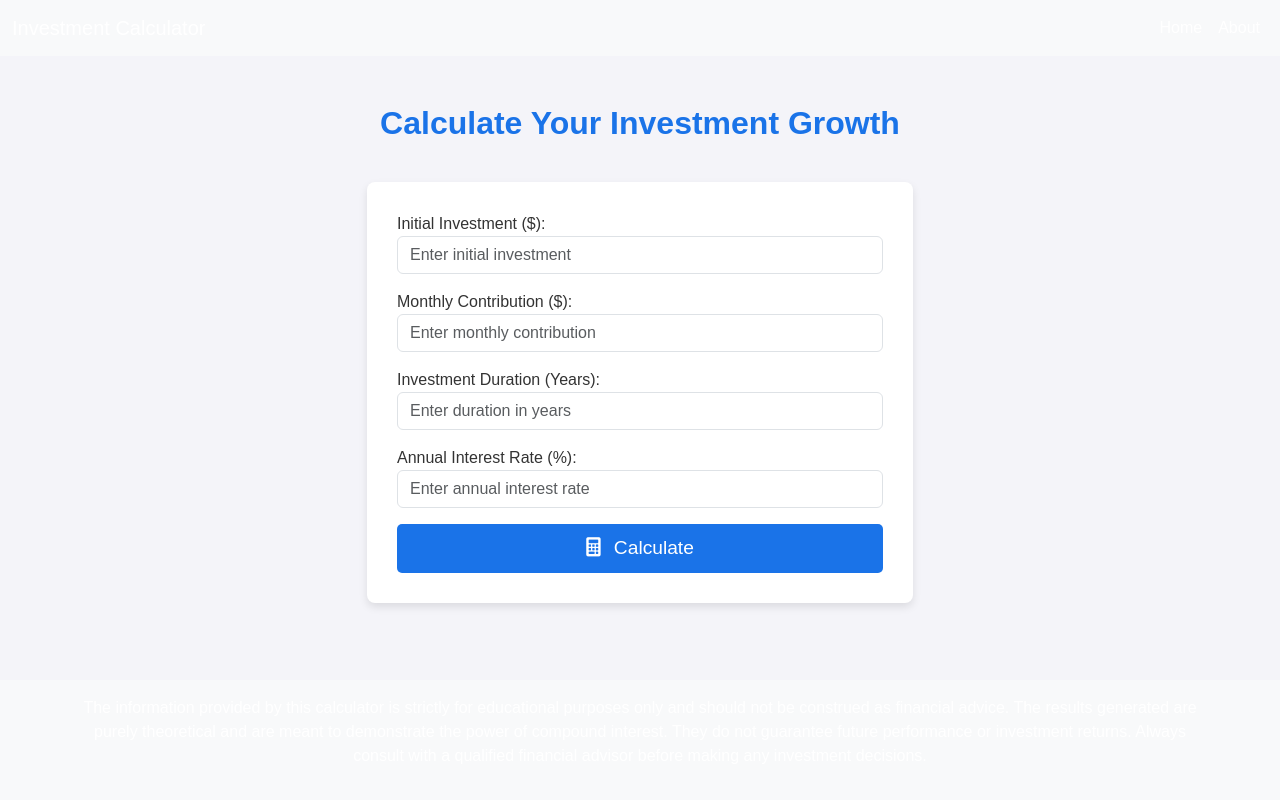
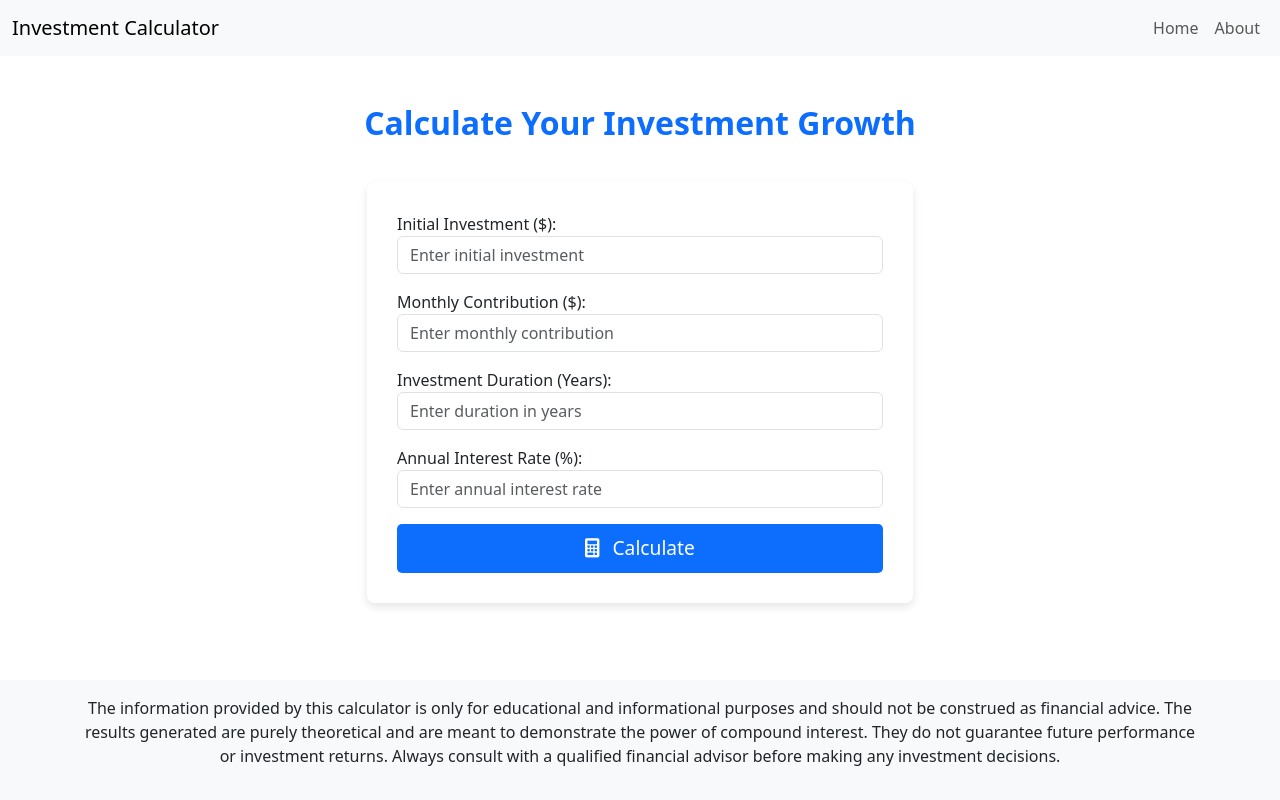
Before and after one commit to namnmai/compound_interest_visualizer, a Django app: page / in a window 1280 px wide. Run offline with Django 5.2, Linux system fonts and the light colour scheme.

Commit message:
Styling changes

```diff
--- a/investment_calculator/templates/base.html
+++ b/investment_calculator/templates/base.html
@@ -20,6 +20,11 @@
         <div class="container-fluid">
             <!-- Brand -->
             <a class="navbar-brand" href="{% url 'calculate_investment' %}">Investment Calculator</a>
+            <!-- Toggler -->
+            <button class="navbar-toggler" type="button" data-bs-toggle="collapse" data-bs-target="#navbarNav"
+                    aria-controls="navbarNav" aria-expanded="false" aria-label="Toggle navigation">
+                <span class="navbar-toggler-icon"></span>
+            </button>
             <!-- Navbar Links -->
             <div class="collapse navbar-collapse" id="navbarNav">
                 <ul class="navbar-nav ms-auto">
@@ -31,11 +36,6 @@
                     </li>
                 </ul>
             </div>
-            <!-- Toggler -->
-            <button class="navbar-toggler" type="button" data-bs-toggle="collapse" data-bs-target="#navbarNav"
-                    aria-controls="navbarNav" aria-expanded="false" aria-label="Toggle navigation">
-                <span class="navbar-toggler-icon"></span>
-            </button>
         </div>
     </nav>
 
@@ -50,7 +50,7 @@
     <!-- Footer -->
     <footer class="bg-light py-3 mt-auto">
         <div class="container text-center">
-            <p>The information provided by this calculator is strictly for educational purposes only and should not be construed as financial advice. The results generated are purely theoretical and are meant to demonstrate the power of compound interest. They do not guarantee future performance or investment returns. Always consult with a qualified financial advisor before making any investment decisions.</p>
+            <p>The information provided by this calculator is only for educational and informational purposes and should not be construed as financial advice. The results generated are purely theoretical and are meant to demonstrate the power of compound interest. They do not guarantee future performance or investment returns. Always consult with a qualified financial advisor before making any investment decisions.</p>
         </div>
     </footer>
 
--- a/static/css/custom.css
+++ b/static/css/custom.css
@@ -1,43 +1,8 @@
-/* General Styling */
-body {
-    background-color: #f4f4f9; /* Light gray background */
-    color: #333333; /* Dark text color */
-    font-family: 'Arial', sans-serif;
-}
-
-/* Navbar Styling */
-.navbar {
-    background-color: #1a73e8; /* Primary color */
-}
-
-.navbar-brand, .nav-link {
-    color: #ffffff !important;
-}
-
-.nav-link:hover {
-    color: #d4e1f5 !important; /* Light hover effect */
-}
-
-/* Footer Styling */
-footer {
-    background-color: #1a73e8;
-    color: #ffffff;
-}
-
-footer a {
-    color: #d4e1f5;
-    text-decoration: none;
-}
-
-footer a:hover {
-    text-decoration: underline;
-}
-
-/* Home Page Styling */
+/* Centering the Header */
 h1.text-center {
     font-weight: bold;
     font-size: 2rem;
-    color: #1a73e8; /* Primary color */
+    color: #0d6efd; /* Bootstrap primary color */
 }
 
 /* Form Container */
@@ -50,7 +15,7 @@ form {
 
 /* Submit Button */
 button[type="submit"] {
-    background-color: #1a73e8; /* Primary color */
+    background-color: #0d6efd; /* Primary color */
     border: none;
     font-size: 1.2rem;
     padding: 10px 20px;
```
Also changed, not shown: other parts of static/css/custom.css (+5 -38 lines).
